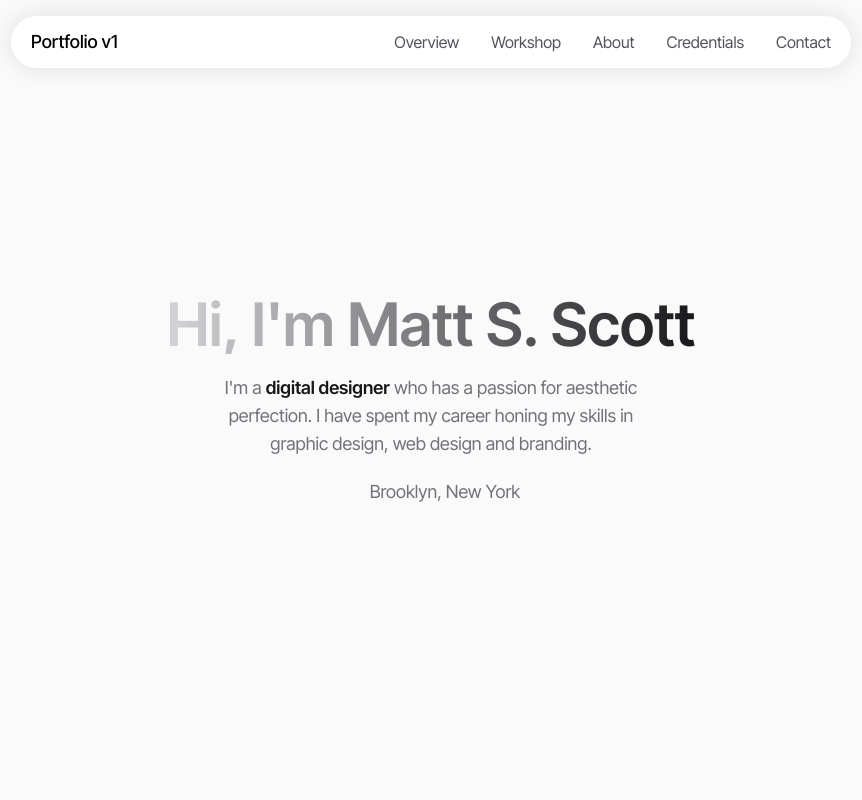
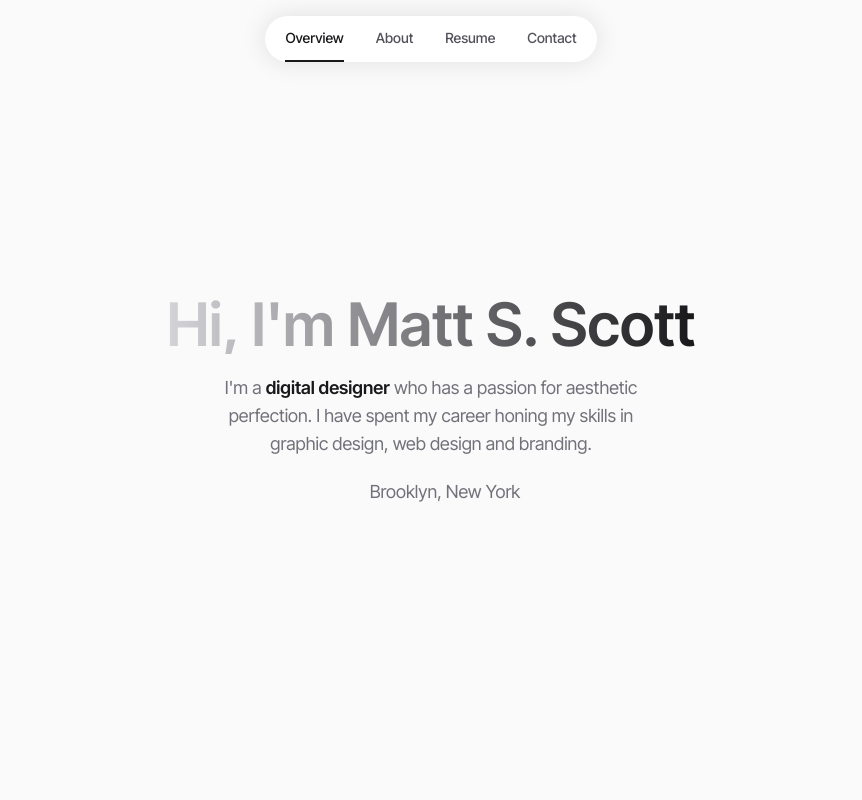
Before and after one commit to devbylanre/pholio, a React (Create React App) app: page / in a window 1280 px wide. Shown: the top 800 px of the page, without its empty margins (209-1071 px from the left). Built offline with nearby package versions, Linux system fonts and the light colour scheme; some icons are missing.

Commit message:
added styles for active page - header navlinks

```diff
--- a/src/components/Header.tsx
+++ b/src/components/Header.tsx
@@ -1,4 +1,4 @@
-import { NavLink, Link } from 'react-router-dom';
+import { NavLink } from 'react-router-dom';
 import { useState } from 'react';
 import { motion } from 'framer-motion';
 import { PiDotsThreeOutlineFill } from 'react-icons/pi';
@@ -9,20 +9,16 @@ const menus = [
     url: '/',
   },
   {
-    title: 'Workshop',
-    url: '',
-  },
-  {
     title: 'About',
     url: '/about',
   },
   {
-    title: 'Credentials',
-    url: '',
+    title: 'Resume',
+    url: '/resume',
   },
   {
     title: 'Contact',
-    url: '',
+    url: '/contact',
   },
 ];
 
@@ -34,18 +30,11 @@ export const Header = () => {
   return (
     <div className='flex flex-col items-center justify-center'>
       <motion.div
-        className='fixed w-11/12 md:w-[840px] m-auto rounded-full bg-white top-4 inline-flex items-center justify-between py-3 z-50 px-3 md:px-5 shadow-light'
+        className='fixed z-50 inline-flex items-center justify-between w-11/12 px-3 m-auto bg-white rounded-full md:w-fit top-4 md:px-5 shadow-light'
         animate={{ opacity: 1 }}
         initial={{ opacity: 0 }}
         transition={{ duration: 1.5 }}
       >
-        <Link
-          to='/'
-          className='text-lg font-medium'
-        >
-          <span>Portfolio v1</span>
-        </Link>
-
         {/* navigation menus */}
         <div
           className={`absolute left-0 flex-col w-full p-4 md:bg-none md:w-fit rounded-xl md:flex-row md:static gap-x-8 top-16 shadow-light md:shadow-none md:p-0 bg-inherit ${
@@ -56,7 +45,11 @@ export const Header = () => {
             <NavLink
               key={menu.title}
               to={menu.url}
-              className='w-full py-3 text-zinc-600 hover:text-zinc-900 md:py-0'
+              className={({ isActive }) =>
+                `w-full py-3 text-sm font-medium text-zinc-600 hover:text-zinc-900 ${
+                  isActive && 'border-b-2 border-zinc-900 text-zinc-900'
+                }`
+              }
             >
               <motion.p transition={{ duration: 0.4 }}>{menu.title}</motion.p>
             </NavLink>
--- a/src/pages/about/Skills.tsx
+++ b/src/pages/about/Skills.tsx
@@ -7,6 +7,7 @@ import {
   PiStrategyBold,
   PiStackBold,
   PiSignatureBold,
+  PiCursorClickBold,
 } from 'react-icons/pi';
 import { useNumberCounter } from '../../utils/useNumberCounter';
 import { Paragraph } from '../../components/ui/Paragraph';
@@ -21,27 +22,32 @@ const skills: SkillsProps[] = [
   {
     title: 'UI/UX design',
     icon: <PiPerspectiveBold />,
-    percent: 89,
+    percent: 99,
   },
   {
     title: 'Product design',
-    percent: 90,
+    percent: 95,
     icon: <PiExcludeBold />,
   },
   {
     title: 'Logo design',
-    percent: 76,
+    percent: 89,
     icon: <PiStrategyBold />,
   },
   {
     title: 'Website design',
-    percent: 80,
+    percent: 75,
     icon: <PiStackBold />,
   },
   {
     title: 'Branding',
-    percent: 75,
+    percent: 82,
     icon: <PiSignatureBold />,
+  },
+  {
+    title: 'Interaction design',
+    percent: 86,
+    icon: <PiCursorClickBold />,
   },
 ];
 
@@ -55,11 +61,7 @@ export const Skills = () => {
 
   const handleClickButton = (index: number, max: number) => {
     setIsLoading(index);
-    setCounterProps({
-      min: 0,
-      max: max,
-      speed: 20,
-    });
+    setCounterProps((prevObj) => ({ ...prevObj, max: max, speed: 20 }));
   };
 
   const { count } = useNumberCounter(counterProps);
--- /dev/null
+++ b/src/pages/contact/Contact.tsx
@@ -0,0 +1 @@
+export const Contact = () => {};
```
